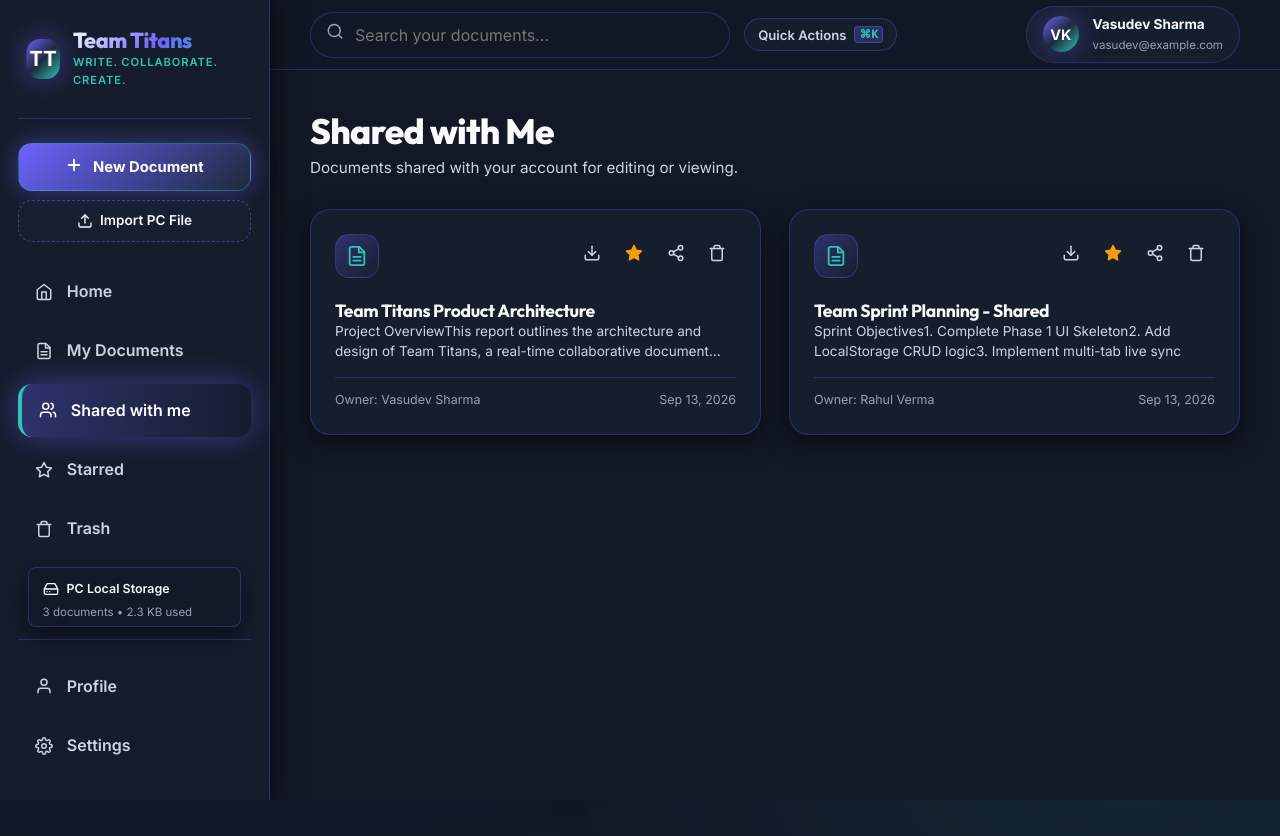
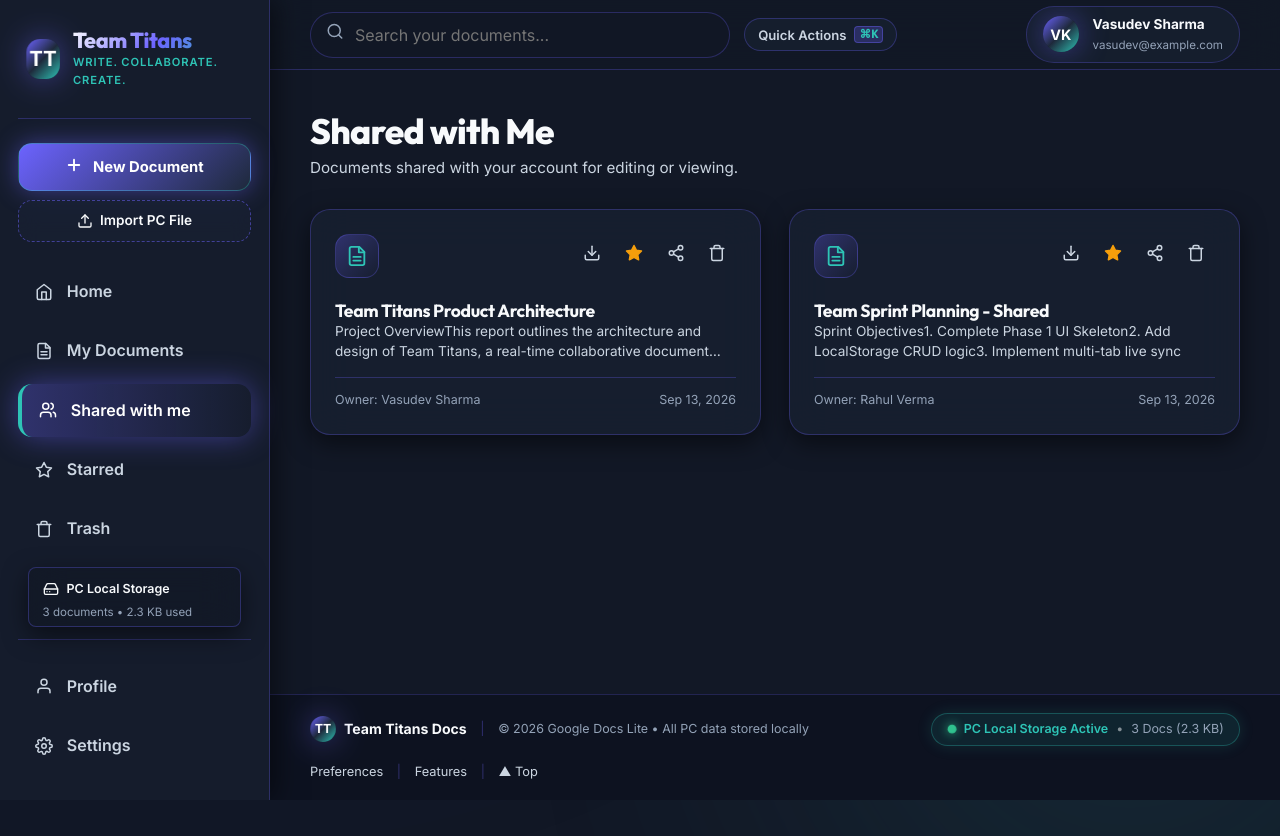
Before and after one commit to mehulJain-glitch/G14-pid15, a React (Vite) app: page /shared in a window 1280 px wide. Shown: the top 836 px of the page. Built offline with nearby package versions, Linux system fonts and the light colour scheme.

Commit message:
Update hero copywriting with authentic document editing hook line and add WorkspaceFooter

```diff
--- /dev/null
+++ b/src/components/WorkspaceFooter.jsx
@@ -0,0 +1,68 @@
+import React from 'react';
+import { useNavigate } from 'react-router-dom';
+import { storageService } from '../services/storage';
+
+export const WorkspaceFooter = () => {
+  const navigate = useNavigate();
+  const stats = storageService.getStorageStats();
+
+  return (
+    <footer className="workspace-footer">
+      <div className="workspace-footer-content">
+        {/* LEFT BRAND & COPYRIGHT */}
+        <div className="workspace-footer-left">
+          <div
+            className="workspace-footer-brand"
+            onClick={() => navigate('/')}
+            title="Go to Landing Page"
+            style={{ cursor: 'pointer' }}
+          >
+            <div className="sidebar-logo-icon" style={{ width: '26px', height: '26px', fontSize: '0.78rem' }}>TT</div>
+            <span style={{ fontWeight: 700, color: 'var(--text-main)', fontSize: '0.88rem' }}>Team Titans Docs</span>
+          </div>
+          <span className="workspace-footer-divider">|</span>
+          <span style={{ color: 'var(--text-dim)', fontSize: '0.78rem' }}>
+            © {new Date().getFullYear()} Google Docs Lite • All PC data stored locally
+          </span>
+        </div>
+
+        {/* CENTER STATUS BADGE */}
+        <div className="workspace-footer-center">
+          <div className="workspace-status-badge">
+            <span className="live-pulse-dot" />
+            <span style={{ color: '#2EC4B6', fontWeight: 600 }}>PC Local Storage Active</span>
+            <span style={{ opacity: 0.5 }}>•</span>
+            <span style={{ color: 'var(--text-dim)' }}>{stats.count} Docs ({stats.usedKB} KB)</span>
+          </div>
+        </div>
+
+        {/* RIGHT QUICK ACTIONS & SHORTCUTS */}
+        <div className="workspace-footer-right">
+          <span
+            className="footer-link-action"
+            onClick={() => navigate('/settings')}
+            title="Application Settings"
+          >
+            Preferences
+          </span>
+          <span className="workspace-footer-divider">|</span>
+          <span
+            className="footer-link-action"
+            onClick={() => navigate('/')}
+            title="Landing & Features"
+          >
+            Features
+          </span>
+          <span className="workspace-footer-divider">|</span>
+          <span
+            className="footer-link-action"
+            onClick={() => window.scrollTo({ top: 0, behavior: 'smooth' })}
+            title="Back to Top"
+          >
+            ▲ Top
+          </span>
+        </div>
+      </div>
+    </footer>
+  );
+};
--- a/src/index.css
+++ b/src/index.css
@@ -2288,3 +2288,86 @@ button, input, select, textarea {
     width: 100% !important;
   }
 }
+
+
+/* ========================================================
+   WORKSPACE FOOTER (DASHBOARD & ALL PAGES)
+   ======================================================== */
+
+.workspace-footer {
+  margin-top: auto;
+  border-top: 1px solid rgba(108, 99, 255, 0.22);
+  background: rgba(14, 19, 32, 0.92);
+  backdrop-filter: blur(14px);
+  -webkit-backdrop-filter: blur(14px);
+  padding: 1.1rem 2.5rem;
+  z-index: 40;
+}
+
+.workspace-footer-content {
+  max-width: 1440px;
+  margin: 0 auto;
+  display: flex;
+  align-items: center;
+  justify-content: space-between;
+  flex-wrap: wrap;
+  gap: 1rem;
+}
+
+.workspace-footer-left {
+  display: flex;
+  align-items: center;
+  gap: 0.85rem;
+}
+
+.workspace-footer-brand {
+  display: flex;
+  align-items: center;
+  gap: 0.5rem;
+  transition: transform 0.2s ease;
+}
+
+.workspace-footer-brand:hover {
+  transform: translateY(-1px);
+}
+
+.workspace-footer-divider {
+  color: rgba(108, 99, 255, 0.35);
+  font-size: 0.8rem;
+}
+
+.workspace-footer-center {
+  display: flex;
+  align-items: center;
+}
+
+.workspace-status-badge {
+  display: inline-flex;
+  align-items: center;
+  gap: 0.5rem;
+  padding: 0.35rem 0.95rem;
+  border-radius: var(--radius-xl);
+  background: rgba(46, 196, 182, 0.1);
+  border: 1px solid rgba(46, 196, 182, 0.3);
+  font-size: 0.78rem;
+  box-shadow: 0 0 15px rgba(46, 196, 182, 0.15);
+}
+
+.workspace-footer-right {
+  display: flex;
+  align-items: center;
+  gap: 0.85rem;
+  font-size: 0.8rem;
+  color: var(--text-dim);
+}
+
+.footer-link-action {
+  cursor: pointer;
+  color: var(--text-muted);
+  transition: all 0.2s ease;
+}
+
+.footer-link-action:hover {
+  color: #2EC4B6;
+  transform: translateY(-1px);
+}
--- a/src/pages/Dashboard.jsx
+++ b/src/pages/Dashboard.jsx
@@ -5,6 +5,7 @@ import { DocumentList } from '../components/DocumentList';
 import { ShareModal } from '../components/ShareModal';
 import { ToastContainer } from '../components/Toast';
 import { TemplateFetcher } from '../components/TemplateFetcher';
+import { WorkspaceFooter } from '../components/WorkspaceFooter';
 import { IconFileText, IconUsers, IconStar, IconHardDrive } from '../components/Icons';
 import { useAppStore } from '../store/appStore';
 import { useScrollAnimation, handle3DTiltMouseMove, handle3DTiltMouseLeave } from '../hooks/useScrollAnimation';
@@ -177,6 +178,8 @@ export const Dashboard = () => {
             emptyTitle={`No ${dashboardFilter !== 'all' ? dashboardFilter : ''} documents found`}
           />
         </div>
+
+        <WorkspaceFooter />
       </main>
 
       <ShareModal
--- a/src/pages/Documents.jsx
+++ b/src/pages/Documents.jsx
@@ -4,6 +4,7 @@ import { Navbar } from '../components/Navbar';
 import { DocumentList } from '../components/DocumentList';
 import { ShareModal } from '../components/ShareModal';
 import { ToastContainer } from '../components/Toast';
+import { WorkspaceFooter } from '../components/WorkspaceFooter';
 import { useAppStore } from '../store/appStore';
 import { useScrollAnimation } from '../hooks/useScrollAnimation';
 
@@ -104,6 +105,8 @@ export const Documents = () => {
             emptyTitle={`No ${filter !== 'all' ? filter : ''} documents found`}
           />
         </div>
+
+        <WorkspaceFooter />
       </main>
 
       <ShareModal
--- a/src/pages/Settings.jsx
+++ b/src/pages/Settings.jsx
@@ -3,6 +3,7 @@ import { Sidebar } from '../components/Sidebar';
 import { Navbar } from '../components/Navbar';
 import { Button } from '../components/Button';
 import { ToastContainer } from '../components/Toast';
+import { WorkspaceFooter } from '../components/WorkspaceFooter';
 import { useAppStore } from '../store/appStore';
 
 export const Settings = () => {
@@ -90,6 +91,8 @@ export const Settings = () => {
             </div>
           </div>
         </div>
+
+        <WorkspaceFooter />
       </main>
 
       <ToastContainer toasts={toasts} onDismiss={removeToast} />
--- a/src/pages/Shared.jsx
+++ b/src/pages/Shared.jsx
@@ -4,6 +4,7 @@ import { Navbar } from '../components/Navbar';
 import { DocumentList } from '../components/DocumentList';
 import { ShareModal } from '../components/ShareModal';
 import { ToastContainer } from '../components/Toast';
+import { WorkspaceFooter } from '../components/WorkspaceFooter';
 import { useAppStore } from '../store/appStore';
 import { useScrollAnimation } from '../hooks/useScrollAnimation';
 
@@ -46,6 +47,8 @@ export const Shared = () => {
             emptyTitle="No shared documents found"
           />
         </div>
+
+        <WorkspaceFooter />
       </main>
 
       <ShareModal
--- a/src/pages/Starred.jsx
+++ b/src/pages/Starred.jsx
@@ -4,6 +4,7 @@ import { Navbar } from '../components/Navbar';
 import { DocumentList } from '../components/DocumentList';
 import { ShareModal } from '../components/ShareModal';
 import { ToastContainer } from '../components/Toast';
+import { WorkspaceFooter } from '../components/WorkspaceFooter';
 import { useAppStore } from '../store/appStore';
 import { useScrollAnimation } from '../hooks/useScrollAnimation';
 
@@ -45,6 +46,8 @@ export const Starred = () => {
             emptyTitle="No starred documents yet"
           />
         </div>
+
+        <WorkspaceFooter />
       </main>
 
       <ShareModal
```
Also changed, not shown: src/pages/Landing.jsx (+29 -34 lines).
